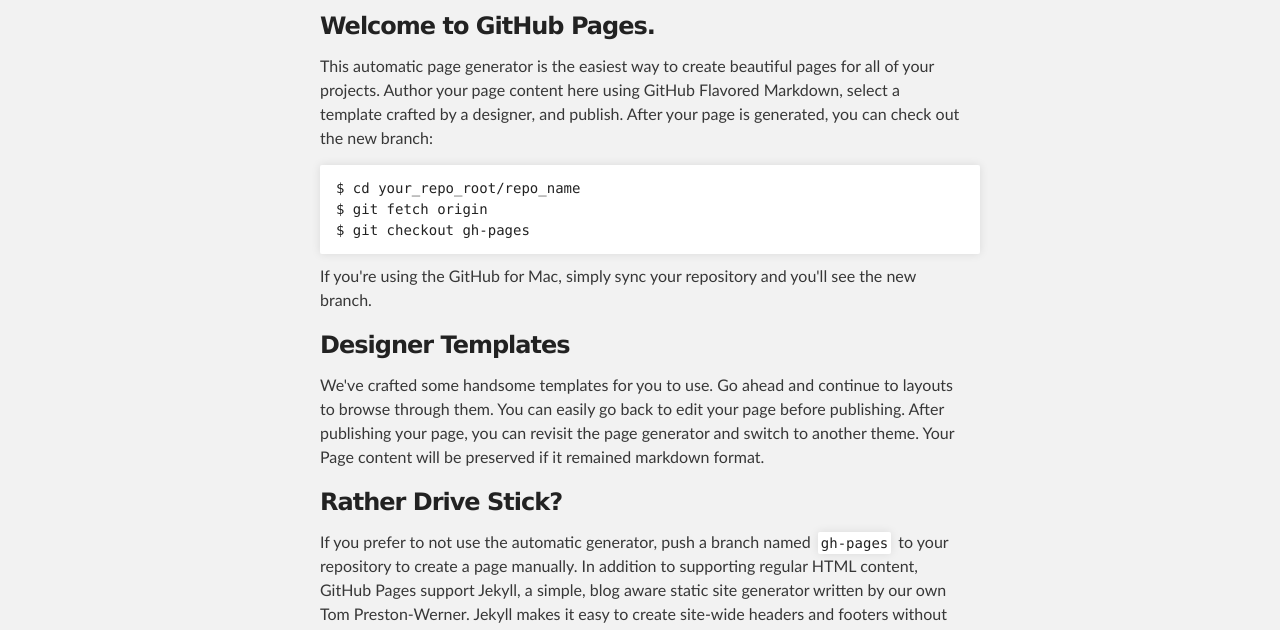
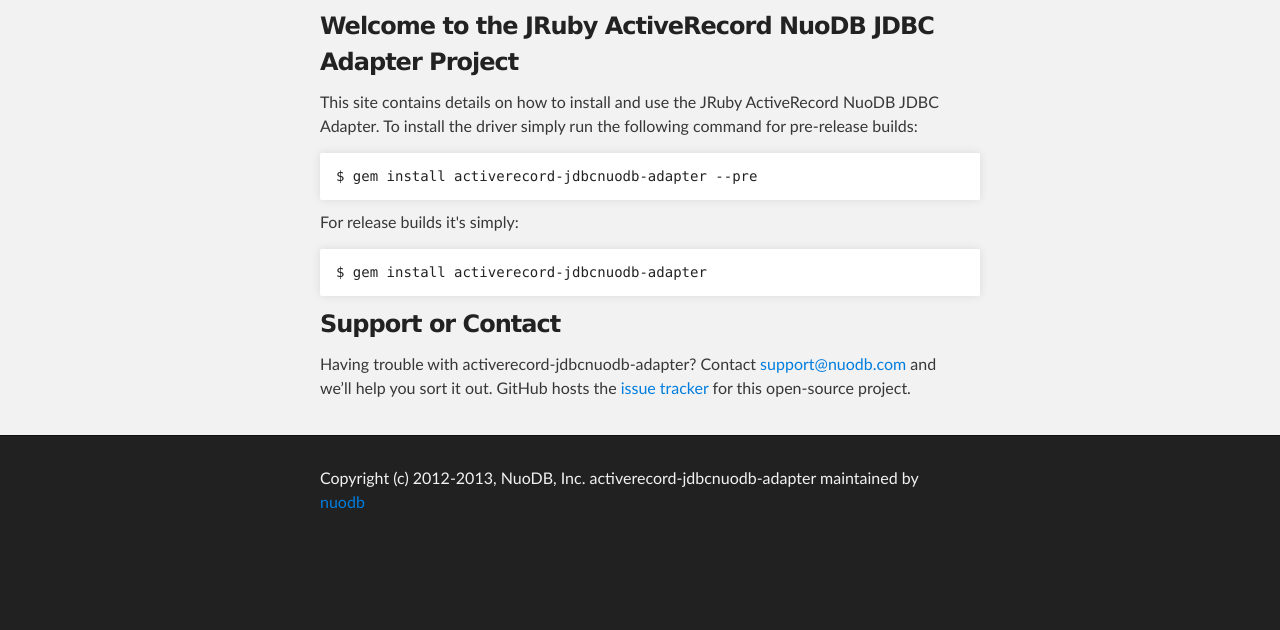
Before and after one commit to JasOXIII/activerecord-jdbcnuodb-adapter, a plain HTML site: page index.html in a window 1280 px wide. Shown: the part 315-945 px from the top of the page. After the commit the page ends 864 px from the top, so only its background shows below. Drawn offline with Linux system fonts and the light colour scheme.

Commit message:
Base landing page for the JRuby ActiveRecord JDBC NuoDB Adapter.

```diff
--- a/index.html
+++ b/index.html
@@ -2,9 +2,9 @@
 <html>
 
 <head>
-    <meta charset='utf-8' />
-    <meta http-equiv="X-UA-Compatible" content="chrome=1" />
-    <meta name="description" content="activerecord-jdbcnuodb-adapter : ActiveRecord JDBC NuoDB Adapter" />
+  <meta charset='utf-8'/>
+  <meta http-equiv="X-UA-Compatible" content="chrome=1"/>
+  <meta name="description" content="activerecord-jdbcnuodb-adapter : ActiveRecord JDBC NuoDB Adapter"/>
 
   <link rel="stylesheet" type="text/css" media="screen" href="stylesheets/stylesheet.css">
 
@@ -19,11 +19,14 @@
     <a id="forkme_banner" href="https://github.com/nuodb/activerecord-jdbcnuodb-adapter">View on GitHub</a>
 
     <h1 id="project_title">activerecord-jdbcnuodb-adapter</h1>
+
     <h2 id="project_tagline">ActiveRecord JDBC NuoDB Adapter</h2>
 
     <section id="downloads">
-              <a class="zip_download_link" href="https://github.com/nuodb/activerecord-jdbcnuodb-adapter/zipball/master">Download this project as a .zip file</a>
-              <a class="tar_download_link" href="https://github.com/nuodb/activerecord-jdbcnuodb-adapter/tarball/master">Download this project as a tar.gz file</a>
+      <a class="zip_download_link" href="https://github.com/nuodb/activerecord-jdbcnuodb-adapter/zipball/master">Download
+        this project as a .zip file</a>
+      <a class="tar_download_link" href="https://github.com/nuodb/activerecord-jdbcnuodb-adapter/tarball/master">Download
+        this project as a tar.gz file</a>
     </section>
   </header>
 </div>
@@ -31,44 +34,36 @@
 <!-- MAIN CONTENT -->
 <div id="main_content_wrap" class="outer">
   <section id="main_content" class="inner">
-        <h3>Welcome to GitHub Pages.</h3>
+    <h3>Welcome to the JRuby ActiveRecord NuoDB JDBC Adapter Project</h3>
 
-<p>This automatic page generator is the easiest way to create beautiful pages for all of your projects. Author your page content here using GitHub Flavored Markdown, select a template crafted by a designer, and publish. After your page is generated, you can check out the new branch:</p>
+    <p>This site contains details on how to install and use the JRuby ActiveRecord NuoDB JDBC Adapter. To install
+      the driver simply run the following command for pre-release builds:</p>
 
-<pre><code>$ cd your_repo_root/repo_name
-$ git fetch origin
-$ git checkout gh-pages
-</code></pre>
+    <pre><code>$ gem install activerecord-jdbcnuodb-adapter --pre</code></pre>
 
-<p>If you're using the GitHub for Mac, simply sync your repository and you'll see the new branch.</p>
+    <p>For release builds it's simply:</p>
 
-<h3>Designer Templates</h3>
-
-<p>We've crafted some handsome templates for you to use. Go ahead and continue to layouts to browse through them. You can easily go back to edit your page before publishing. After publishing your page, you can revisit the page generator and switch to another theme. Your Page content will be preserved if it remained markdown format.</p>
-
-<h3>Rather Drive Stick?</h3>
-
-<p>If you prefer to not use the automatic generator, push a branch named <code>gh-pages</code> to your repository to create a page manually. In addition to supporting regular HTML content, GitHub Pages support Jekyll, a simple, blog aware static site generator written by our own Tom Preston-Werner. Jekyll makes it easy to create site-wide headers and footers without having to copy them across every page. It also offers intelligent blog support and other advanced templating features.</p>
-
-<h3>Authors and Contributors</h3>
-
-<p>You can <a href="https://github.com/blog/821" class="user-mention">@mention</a> a GitHub username to generate a link to their profile. The resulting <code>&lt;a&gt;</code> element will link to the contributor's GitHub Profile. For example: In 2007, Chris Wanstrath (<a href="https://github.com/defunkt" class="user-mention">@defunkt</a>), PJ Hyett (<a href="https://github.com/pjhyett" class="user-mention">@pjhyett</a>), and Tom Preston-Werner (<a href="https://github.com/mojombo" class="user-mention">@mojombo</a>) founded GitHub.</p>
+    <pre><code>$ gem install activerecord-jdbcnuodb-adapter</code></pre>
 
     <h3>Support or Contact</h3>
 
-<p>Having trouble with Pages? Check out the documentation at <a href="http://help.github.com/pages">http://help.github.com/pages</a> or contact <a href="mailto:support@github.com">support@github.com</a> and we’ll help you sort it out.</p>
+    <p>Having trouble with activerecord-jdbcnuodb-adapter?
+      Contact <a href="mailto:support@nuodb.com">support@nuodb.com</a>
+      and we’ll help you sort it out. GitHub hosts the
+      <a href="https://github.com/nuodb/activerecord-jdbcnuodb-adapter/issues">issue tracker</a> for
+      this open-source project.</p>
   </section>
 </div>
 
 <!-- FOOTER  -->
 <div id="footer_wrap" class="outer">
   <footer class="inner">
-        <p class="copyright">activerecord-jdbcnuodb-adapter maintained by <a href="https://github.com/nuodb">nuodb</a></p>
-        <p>Published with <a href="http://pages.github.com">GitHub Pages</a></p>
+    <p class="copyright">Copyright (c) 2012-2013, NuoDB, Inc. activerecord-jdbcnuodb-adapter maintained by <a
+        href="https://github.com/nuodb">nuodb</a>
+    </p>
   </footer>
 </div>
 
 
-
 </body>
 </html>
```
Lines whose indentation alone changed are shown as unchanged.
